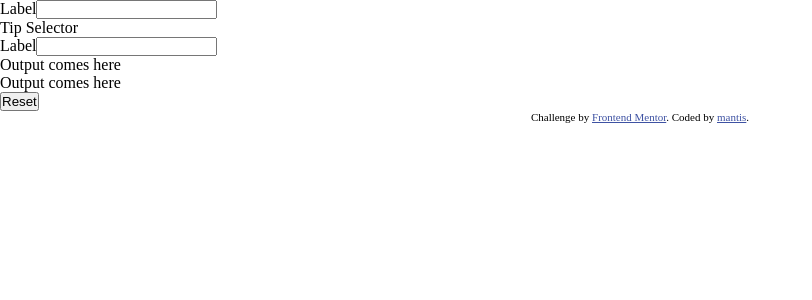
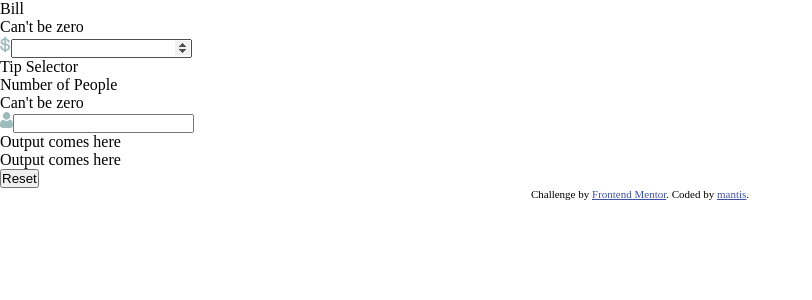
Before and after one commit to morauszkia/fm-tip-calculator, a Vue app: page / in a window 1280 px wide. Shown: the top 300 px of the page, without its empty margins (0-812 px from the left). Built offline with nearby package versions, Linux system fonts and the light colour scheme.

Commit message:
Make FormInput component reusable

```diff
--- a/src/components/FormInput.vue
+++ b/src/components/FormInput.vue
@@ -1,8 +1,21 @@
-<script setup></script>
+<script setup>
+import { getImageUrl } from "../util/util";
+
+const { id, inputLabel, name, icon } = defineProps([
+  "id",
+  "input-label",
+  "name",
+  "icon",
+]);
+</script>
 
 <template>
-  <label for="">Label</label>
-  <input type="number" />
+  <div>
+    <label :for="id">{{ inputLabel }}</label>
+    <p>Can't be zero</p>
+  </div>
+  <img :src="getImageUrl(icon)" aria-hidden="true" />
+  <input type="number" :id="id" :name="name" />
 </template>
 
 <style scoped></style>
--- a/src/components/InputForm.vue
+++ b/src/components/InputForm.vue
@@ -4,9 +4,14 @@ import TipSelector from "./TipSelector.vue";
 </script>
 
 <template>
-  <FormInput />
+  <FormInput id="bill" input-label="Bill" name="bill" icon="icon-dollar.svg" />
   <TipSelector />
-  <FormInput />
+  <FormInput
+    id="people"
+    input-label="Number of People"
+    name="people"
+    icon="icon-person.svg"
+  />
 </template>
 
 <style scoped></style>
```
